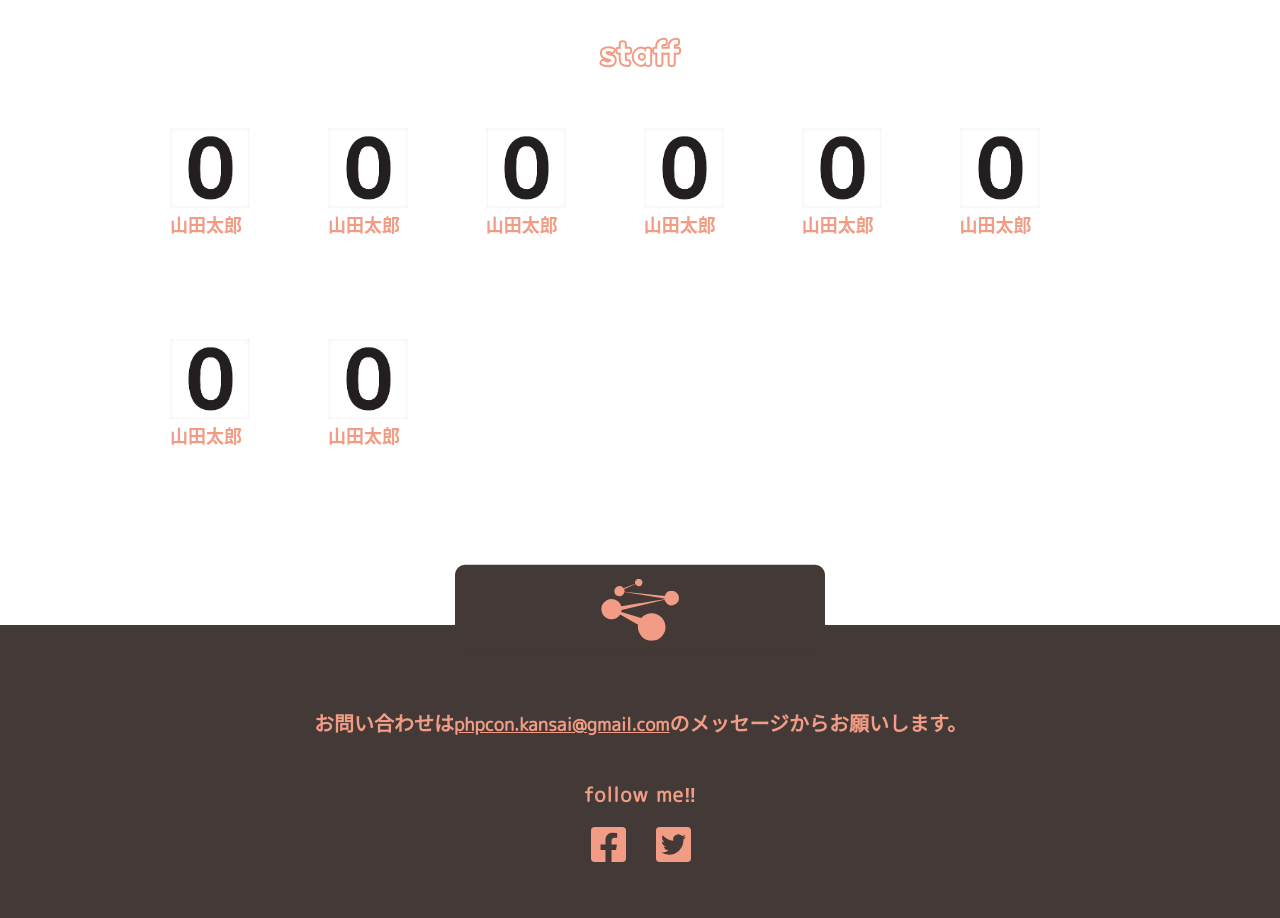
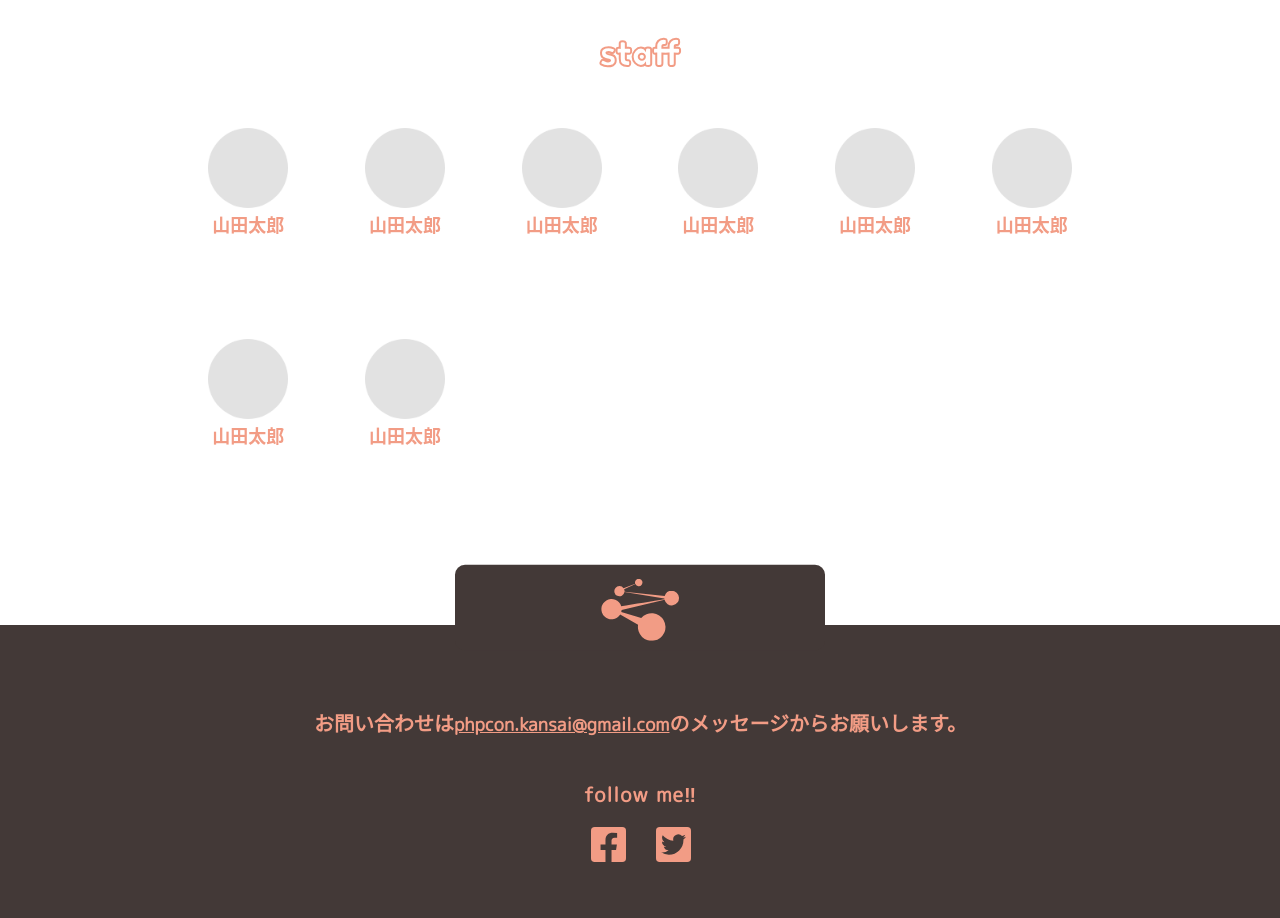
Before and after one commit to php-jp/phpcon2020-kansai, a Nuxt app: page / in a window 1280 px wide. Shown: the part 3180-4098 px from the top of the page. Built offline with nearby package versions, Linux system fonts and the light colour scheme.

Commit message:
Modify Staff component

```diff
--- a/components/top/Staff.vue
+++ b/components/top/Staff.vue
@@ -13,44 +13,36 @@
             <div class="p-staff__titleSub">staff</div>
             <div class="p-staff__staffWrap">
                 <div class="p-staff__staff">
-                    <img class="p-staff__staffImage" src="~/assets/images/staff/0.png" alt="スタッフ写真">
+                    <img class="p-staff__staffImage" src="~/assets/images/staff/profileImg@2x.png" alt="スタッフ写真">
                     <p class="p-staff__staffName">山田太郎</p>
                 </div>
                 <div class="p-staff__staff">
-                    <img class="p-staff__staffImage" src="~/assets/images/staff/0.png" alt="スタッフ写真">
+                    <img class="p-staff__staffImage" src="~/assets/images/staff/profileImg@2x.png" alt="スタッフ写真">
                     <p class="p-staff__staffName">山田太郎</p>
                 </div>
                 <div class="p-staff__staff">
-                    <img class="p-staff__staffImage" src="~/assets/images/staff/0.png" alt="スタッフ写真">
+                    <img class="p-staff__staffImage" src="~/assets/images/staff/profileImg@2x.png" alt="スタッフ写真">
                     <p class="p-staff__staffName">山田太郎</p>
                 </div>
                 <div class="p-staff__staff">
-                    <img class="p-staff__staffImage" src="~/assets/images/staff/0.png" alt="スタッフ写真">
+                    <img class="p-staff__staffImage" src="~/assets/images/staff/profileImg@2x.png" alt="スタッフ写真">
                     <p class="p-staff__staffName">山田太郎</p>
                 </div>
                 <div class="p-staff__staff">
-                    <img class="p-staff__staffImage" src="~/assets/images/staff/0.png" alt="スタッフ写真">
+                    <img class="p-staff__staffImage" src="~/assets/images/staff/profileImg@2x.png" alt="スタッフ写真">
                     <p class="p-staff__staffName">山田太郎</p>
                 </div>
                 <div class="p-staff__staff">
-                    <img class="p-staff__staffImage" src="~/assets/images/staff/0.png" alt="スタッフ写真">
+                    <img class="p-staff__staffImage" src="~/assets/images/staff/profileImg@2x.png" alt="スタッフ写真">
                     <p class="p-staff__staffName">山田太郎</p>
                 </div>
                 <div class="p-staff__staff">
-                    <img class="p-staff__staffImage" src="~/assets/images/staff/0.png" alt="スタッフ写真">
+                    <img class="p-staff__staffImage" src="~/assets/images/staff/profileImg@2x.png" alt="スタッフ写真">
                     <p class="p-staff__staffName">山田太郎</p>
                 </div>
                 <div class="p-staff__staff">
-                    <img class="p-staff__staffImage" src="~/assets/images/staff/0.png" alt="スタッフ写真">
+                    <img class="p-staff__staffImage" src="~/assets/images/staff/profileImg@2x.png" alt="スタッフ写真">
                     <p class="p-staff__staffName">山田太郎</p>
-                </div>
-                <div class="p-staff__staff">
-                </div>
-                <div class="p-staff__staff">
-                </div>
-                <div class="p-staff__staff">
-                </div>
-                <div class="p-staff__staff">
                 </div>
             </div>
         </div>
@@ -59,7 +51,6 @@
 
 <script>
 export default {
-
 }
 </script>
 
@@ -89,20 +80,15 @@ export default {
         }
     }
     &__staffWrap {
-        display: flex;
-        flex-wrap: wrap;
-        justify-content: space-between;
-        width: 280px;
-        margin: 0 auto;
+        display: grid;
+        grid-template-columns: repeat(3,1fr);
         @include desktop {
-            width: 100%;
+            grid-template-columns: repeat(6,1fr);
         }
     }
     &__staff {
+        text-align: center;
         margin-bottom: 95px;
-        @include desktop {
-            width: 16%;
-        }
     }
     &__staffImage {
         width: 80px;
```
Also changed, not shown: assets/images/staff/0.png (deleted), assets/images/staff/profileImg@2x.png (added).
